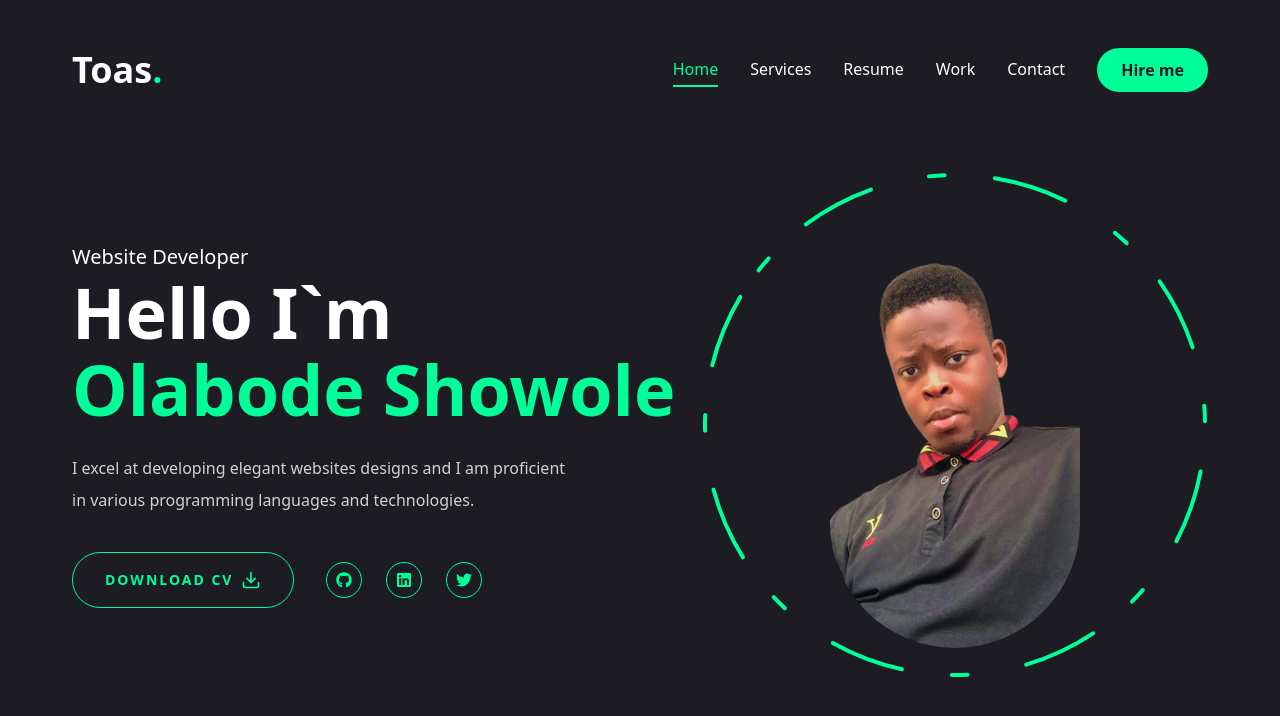
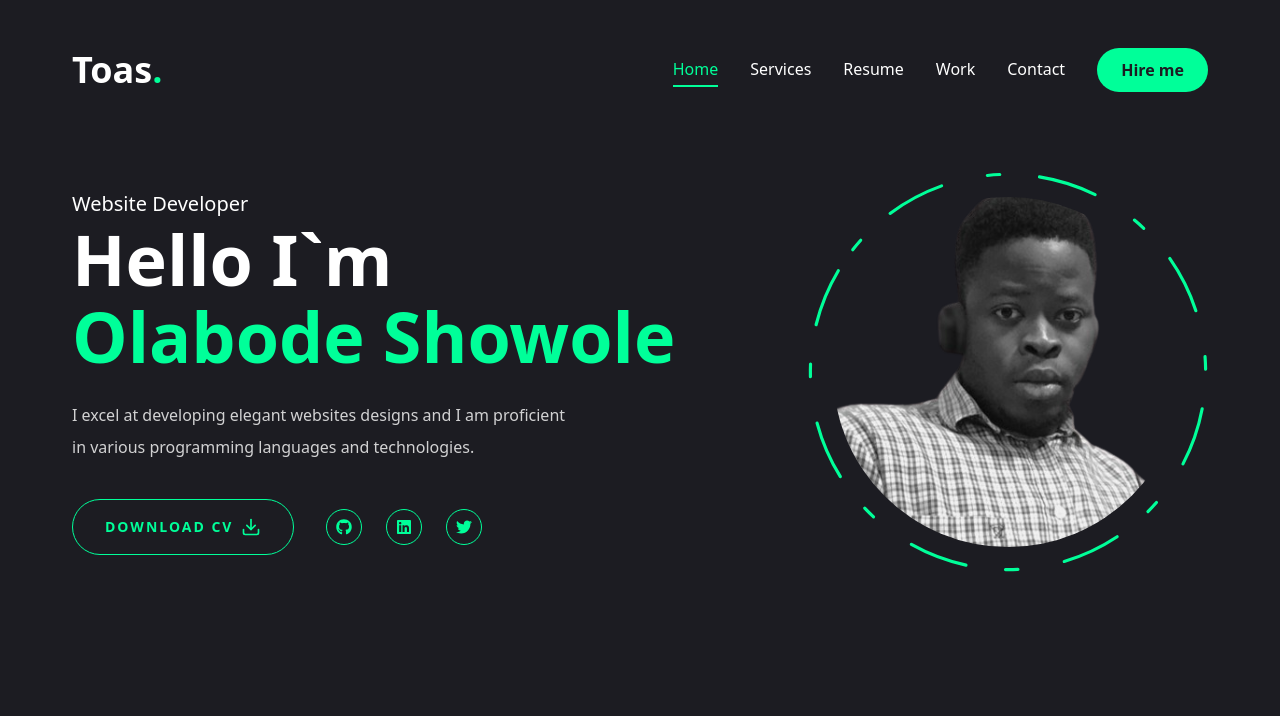
Before and after one commit to David-Toas/port, a Next.js app: page / in a window 1280 px wide. Shown: the top 716 px of the page. Built offline with nearby package versions, Linux system fonts and the light colour scheme.

Commit message:
fixed the circle

```diff
--- a/components/Photo.jsx
+++ b/components/Photo.jsx
@@ -1,3 +1,4 @@
+/* eslint-disable @next/next/no-img-element */
 "use client";
 
 import { motion } from "framer-motion";
@@ -14,29 +15,9 @@ const Photo = () => {
         }}
         className="relative"
       >
-        {/* Image */}
-        <motion.div
-          initial={{ opacity: 0 }}
-          animate={{
-            opacity: 1,
-            transition: { delay: 2.4, duration: 0.4, ease: "easeInOut" },
-          }}
-          className="absolute inset-0 flex items-center justify-center"
-        >
-          <Image
-            src="/assets/Toas.png"
-            priority
-            quality={100}
-            alt="Profile"
-            className="object-cover rounded-full"
-            width={250}
-            height={250}
-          />
-        </motion.div>
-
         {/* Circle */}
         <motion.svg
-          className="w-[300px] xl:w-[506px] h-[300px] xl:h-[506px]"
+          className="w-[200px] h-[200px] sm:w-[250px] sm:h-[250px] md:w-[300px] md:h-[300px] lg:w-[350px] lg:h-[350px] xl:w-[400px] xl:h-[400px]"
           fill="transparent"
           viewBox="0 0 506 506"
           xmlns="http://www.w3.org/2000/svg"
@@ -61,6 +42,23 @@ const Photo = () => {
             }}
           />
         </motion.svg>
+
+        {/* Image */}
+        <motion.div
+          initial={{ opacity: 0 }}
+          animate={{
+            opacity: 1,
+            transition: { delay: 2.4, duration: 0.4, ease: "easeInOut" },
+          }}
+          className="absolute inset-0 flex items-center justify-center"
+        >
+          <img
+            src="/assets/new.png"
+            alt="Profile"
+            className="object-cover rounded-full w-[150px] h-[150px] sm:w-[200px] sm:h-[200px] md:w-[250px] md:h-[250px] lg:w-[300px] lg:h-[300px] xl:w-[350px] xl:h-[350px]"
+
+          />
+        </motion.div>
       </motion.div>
     </div>
   );
```
Also changed, not shown: public/assets/new.png (added).
